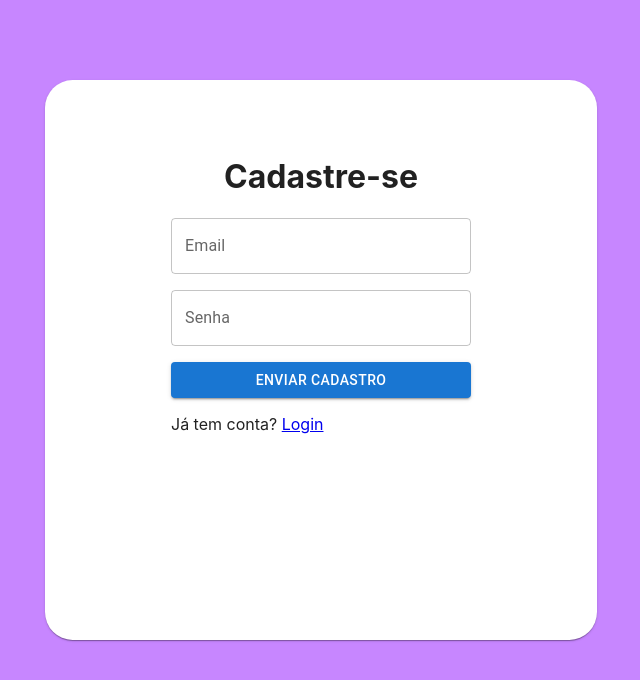
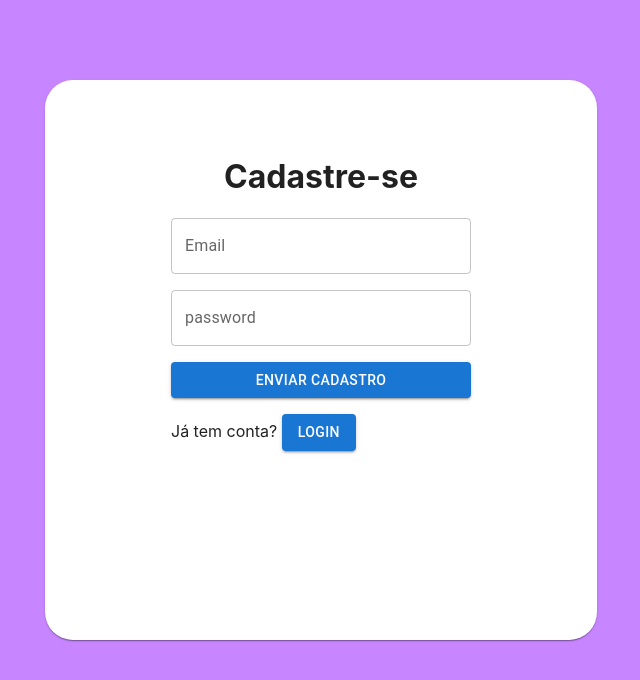
Before and after one commit to jacksonmmartins/E-commerce-Shoes-Store, a React (Create React App) app: page /signup in a window 1280 px wide. Shown: the top 680 px of the page, without its empty margins (319-959 px from the left). Built offline with nearby package versions, Linux system fonts and the light colour scheme; what realm-web would draw is missing.

Commit message:
correcao de rotas

```diff
--- a/src/App.js
+++ b/src/App.js
@@ -1,6 +1,7 @@
 import { BrowserRouter, Route, Routes } from "react-router-dom";
 import { UserProvider } from "./pages/contexts/user.context"; /// user.context
-import Home from "./pages/Home.page";
+import Home from "../src/pages/Home";
+import Homeuser from "./pages/Userhome.page";
 import Login from "./pages/Login.page";
 import PrivateRoute from "./pages/PrivateRoute.page";
 import Signup from "./pages/Signup.page";
@@ -8,16 +9,13 @@ import Signup from "./pages/Signup.page";
 function App() {
  return (
    <BrowserRouter>
-     {/* We are wrapping our whole app with UserProvider so that */}
-     {/* our user is accessible through out the app from any page*/}
      <UserProvider>
        <Routes>
+        <Route exact path="/"  element={<Home/>}/>
          <Route exact path="/login" element={<Login />} />
          <Route exact path="/signup" element={<Signup />} />
-         {/* We are protecting our Home Page from unauthenticated */}
-         {/* users by wrapping it with PrivateRoute here. */}
          <Route element={<PrivateRoute />}>
-           <Route exact path="/" element={<Home />} />
+           <Route exact path="/userhome" element={<Homeuser />} />
          </Route>
        </Routes>
      </UserProvider>
--- /dev/null
+++ b/src/pages/Home.js
@@ -0,0 +1,7 @@
+function Home(){
+    <h1>
+        Página inicial
+    </h1>
+}
+
+export default Home;
--- a/src/pages/Login.page.js
+++ b/src/pages/Login.page.js
@@ -28,7 +28,7 @@ export default function Login() {
 
     const redirectNow = () => {
       const redirectTo = location.search.replace("?redirectTo=", "");
-      navigate(redirectTo ? redirectTo : "/");
+      navigate(redirectTo ? redirectTo : "/userhome");
     }
 
     const loadUser = async () => {
@@ -98,7 +98,12 @@ export default function Login() {
         </Button>
 
 
-        <p>Não tem um conta ainda? <Link to="/signup">Criar Conta</Link></p>
+        <p>Não tem um conta ainda?
+           <Link to="/signup">
+              <Button variant="contained">
+              Criar Conta
+              </Button>
+            </Link></p>
 
       </form>
     </Card>
--- a/src/pages/Signup.page.js
+++ b/src/pages/Signup.page.js
@@ -67,10 +67,10 @@ import styles from './Signup.page.module.css'
      style={{ marginBottom: "1rem" }}
    />
          <TextField
-     label="Senha"
-     type="Senha"
+     label="password"
+     type="password"
      variant="outlined"
-     name="Senha"
+     name="password"
      value={form.password}
      onInput={onFormInputChange}
      style={{ marginBottom: "1rem" }}
@@ -79,7 +79,11 @@ import styles from './Signup.page.module.css'
 <Button variant="contained" color="primary" onClick={onSubmit}>
      Enviar Cadastro
    </Button>
-        <p>Já tem conta? <Link to="/login">Login</Link></p>
+        <p>Já tem conta? <Link to="/login">
+        <Button variant="contained">
+        Login
+        </Button>
+        </Link></p>
       </form>
     </Card>
 
--- a/src/pages/Home.page.js
+++ b/src/pages/Userhome.page.js
@@ -1,6 +1,6 @@
 import { Button } from '@mui/material'
 import { useContext } from 'react';
-import { UserContext } from '../pages/contexts/user.context';
+import { UserContext } from './contexts/user.context';
 
 export default function Home() {
  const { logOutUser } = useContext(UserContext);
```
